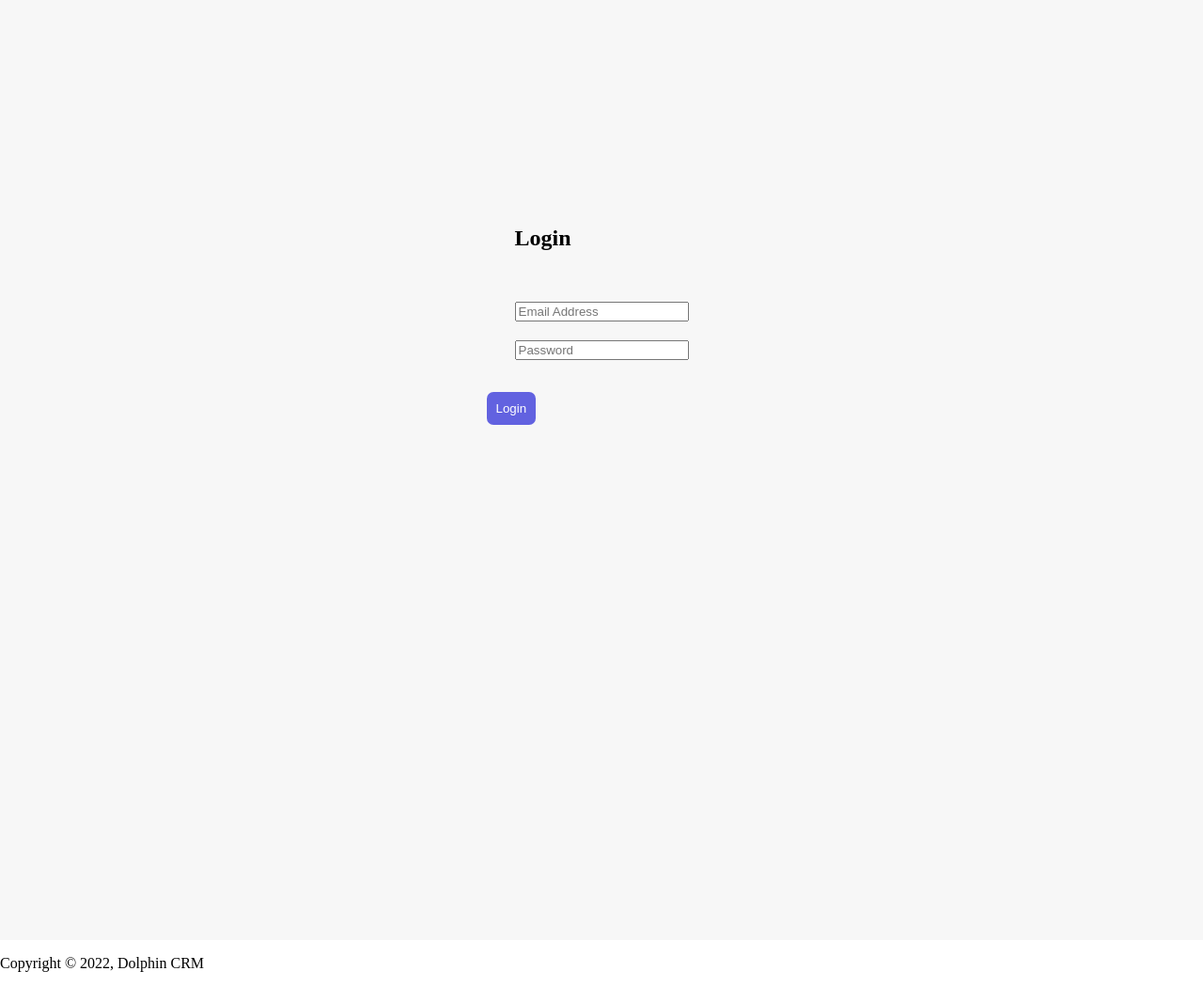
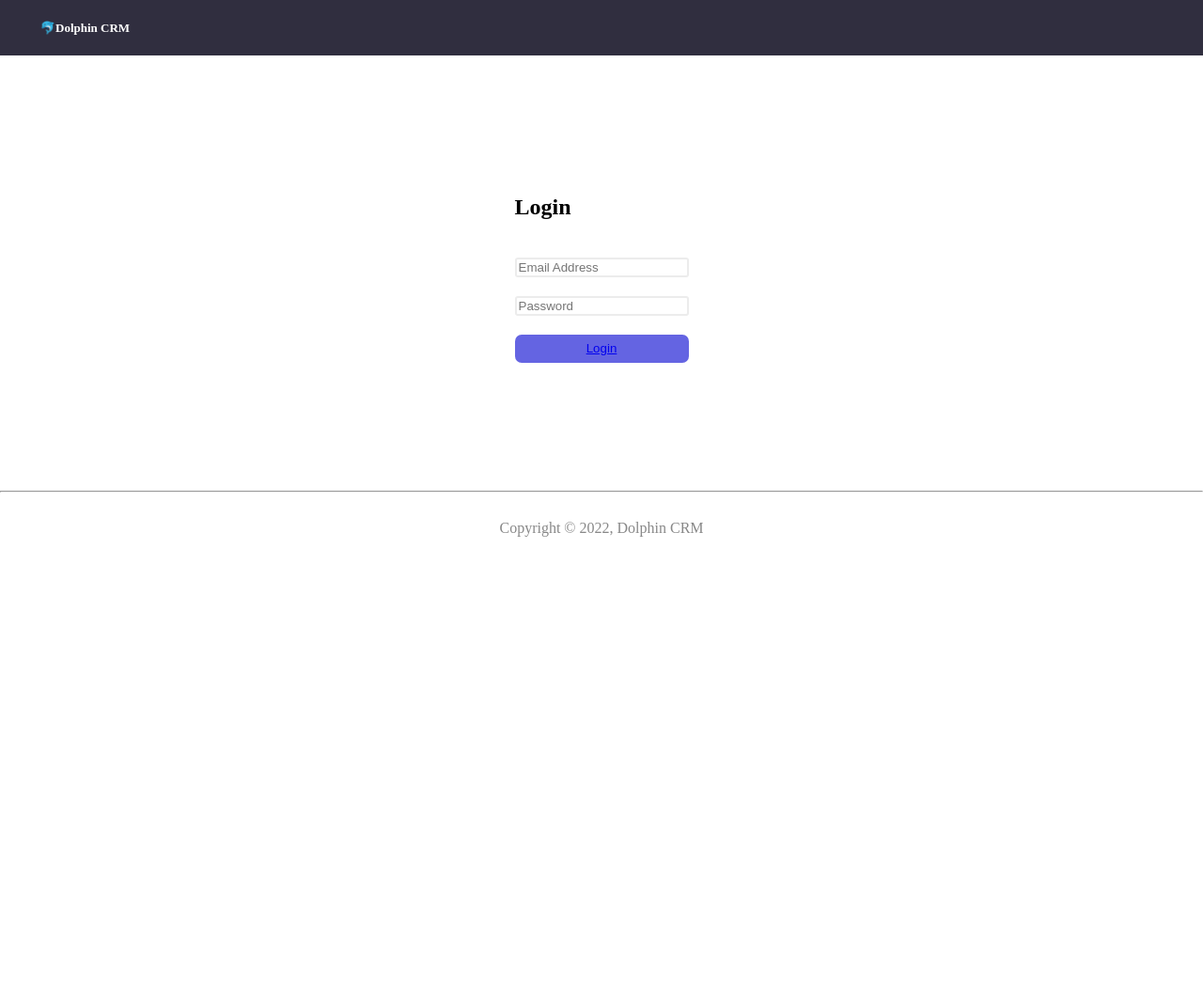
Before and after one commit to JonMike21/info2180-project2, a PHP site: page /UserLogin.html in a window 1280 px wide. Shown: the whole page at 94% size. After the commit the page ends 571 px from the top, so only its background shows below. Run offline with PHP 8.4, Linux system fonts and the light colour scheme.

Commit message:
User Login & button links

```diff
--- a/Html&Css/HtmlTemplate.html
+++ b/Html&Css/HtmlTemplate.html
@@ -16,11 +16,11 @@
                 <div class="sidebar-container">
                     <div class="sidebar-text">
                         <ul>
-                            <li><a href="#">Home</a></li>
-                            <li><a href="#">New Contact</a></li>
+                            <li><a href="Dashboard.html">Home</a></li>
+                            <li><a href="UserCreation.html">New Contact</a></li>
                             <li><a href="#">Users</a></li>
                             <hr>
-                            <li><a href="#">Logout</a></li>
+                            <li><a href="UserLogin.html">Logout</a></li>
                         </ul>
                     </div>
 
--- a/Html&Css/UserLogin.html
+++ b/Html&Css/UserLogin.html
@@ -5,31 +5,40 @@
         <meta name="viewport" content="width=device-width, initial-scale=1.0">
         <title>User Login</title>
         <link rel="stylesheet" href="styles.css">
+        <link rel="stylesheet" href="https://cdnjs.cloudflare.com/ajax/libs/font-awesome/6.0.0-beta3/css/all.min.css" integrity="sha512-Fo3rlrZj/k7ujTnHg4CGR2D7kSs0v4LLanw2qksYuRlEzO+tcaEPQogQ0KaoGN26/zrn20ImR1DfuLWnOo7aBA==" crossorigin="anonymous" referrerpolicy="no-referrer" />
     </head>
     <body>
-            <section class="notSidebar">
+        <header>
+            <div class="loginHeader">
+                <h1>&#128044;Dolphin CRM</h1>
+            </div>
 
+        </header>
 
-                <div class="boxx">
+        <section class="loginSection">
+            <div class="logincontainer">
+                <!--You can add code inside this div-->
+                <h2><b>Login</b></h2>
+                <div class="loginForm">
+                    <input id="loginEmail" type="search" name="email" required placeholder="Email Address" />
 
-                    <div class="logincontainer">
-                    <!--You can add code inside this div-->
-                        <h1>Login</h1>
-                        <div id="userloginboxsinfo">
-                            <input id="loginEmail" type="search" name="email" placeholder="Email Address" />
+                    <input id="loginPassword" type="search" name="password" required placeholder="Password" />
 
-                            <input id="loginPassword" type="search" name="password" placeholder="Password" />
-                        </div>
-                        <div id="loginbtn">
-                            <button id="save">Login</button>
-                        </div>
-                    </div>
                 </div>
-            </section>
-        </div>
+
+                <div class="loginbtn">
+                    <button type="submit" id="login">
+                        <a href="Dashboard.html">Login</a>
+                    </button>
+                </div>
+            </div>
+        </section>
+        <hr>
         <footer>
             <p>Copyright &copy; 2022, Dolphin CRM</p>
         </footer>
     </body>
 
+
+
 </html>
--- a/Html&Css/styles.css
+++ b/Html&Css/styles.css
@@ -78,6 +78,21 @@ body{
     min-height: 1000px;
     background-color: rgba(237, 237, 237, 0.457);
 }
+.loginNotSidebar{
+    grid-column: 2;
+    /*color: blueviolet;*/
+    min-height: 500px;
+    margin: 10px;
+    padding: 1%;
+    background-color: rgba(237, 237, 237, 0.457);
+}
+.loginBoxx{
+    display: flex;
+    align-items: center;
+    justify-content: center;
+    margin: 10px;
+    padding: 1%;
+}
 
 .boxx{
     display: flex;
@@ -96,6 +111,14 @@ h1{
     border-radius: 7px;
     padding: 10px;
 }
+footer{
+    color:#888888;
+    text-align: center;
+    margin: auto;
+    padding: auto;
+    padding-top: 5px;
+
+  }
 /* #endregion */
 
 /*~~LOGIN SCREEN~~*/
@@ -111,25 +134,40 @@ h1{
     padding:20px;
     /*background-color: rgb(19, 243, 34);*/   /*Jus used to check the overall space of the container */
 }
-#userloginboxsinfo{
-    display: grid;
-    justify-content:center;
-    grid-row: 2;
-    padding: 5%;
-    padding-left: 30px;
-    padding-right: 30px;
-    margin: 5%;
+
+.loginHeader{
+    background-color: rgb(48, 46, 63);
+    color: white;
+    margin: 0;
+    padding: 1%;
+}
+.loginHeader h1{
+    font-size: small;
+    text-align: left;
+}
+
+.loginSection{
+    padding: 1%;
+    padding-top: 10%;
+    padding-left: 50%;
+    padding-right: 50%;
+    padding-bottom: 10%;
+    margin: auto;
     row-gap: 20px;
-    /*background-color: rgb(19, 243, 34);*/   /*Jus used to check the overall space of the container */
 }
 .logincontainer{
     display: grid;
     justify-content:center;
-    padding: 8%;
-    margin: 10%;
-    row-gap: 10px;
-    width: auto;
-
+    row-gap: 20px;
+}
+.loginForm{
+    display: grid;
+    row-gap: 20px;
+}
+#loginEmail,#loginPassword{
+    border-color: #ececec;
+    border-style:solid;
+    border-radius: 3px;
 }
 
 label[for=firstName],label[for=lastName],label[for=email],label[for=password],label[for=role]{
@@ -188,10 +226,28 @@ label[for=firstName],label[for=lastName],label[for=email],label[for=password],la
     padding-bottom: 1;
 }
 
-#loginbtn{
-    width:auto;
+.loginbtn{
+    display: grid;
+    grid-template-columns: 1fr;
+    color: white;
+}
+
+#login{
+    background-color: rgba(64, 64, 220, 0.811);
+    text-decoration: none;
+    color: white;
+    border-radius: 7px;
+    border: none;
+    height: 30px;
 
 }
+
+#login a:hover {
+    text-decoration: none;
+    color: black;
+  }
+
+
 #save{
     background-color: rgba(64, 64, 220, 0.811);
     color: white;
```
Also changed, not shown: Html&Css/Dashboard.html (+4 -4 lines), Html&Css/UserCreation.html (+4 -4 lines).
